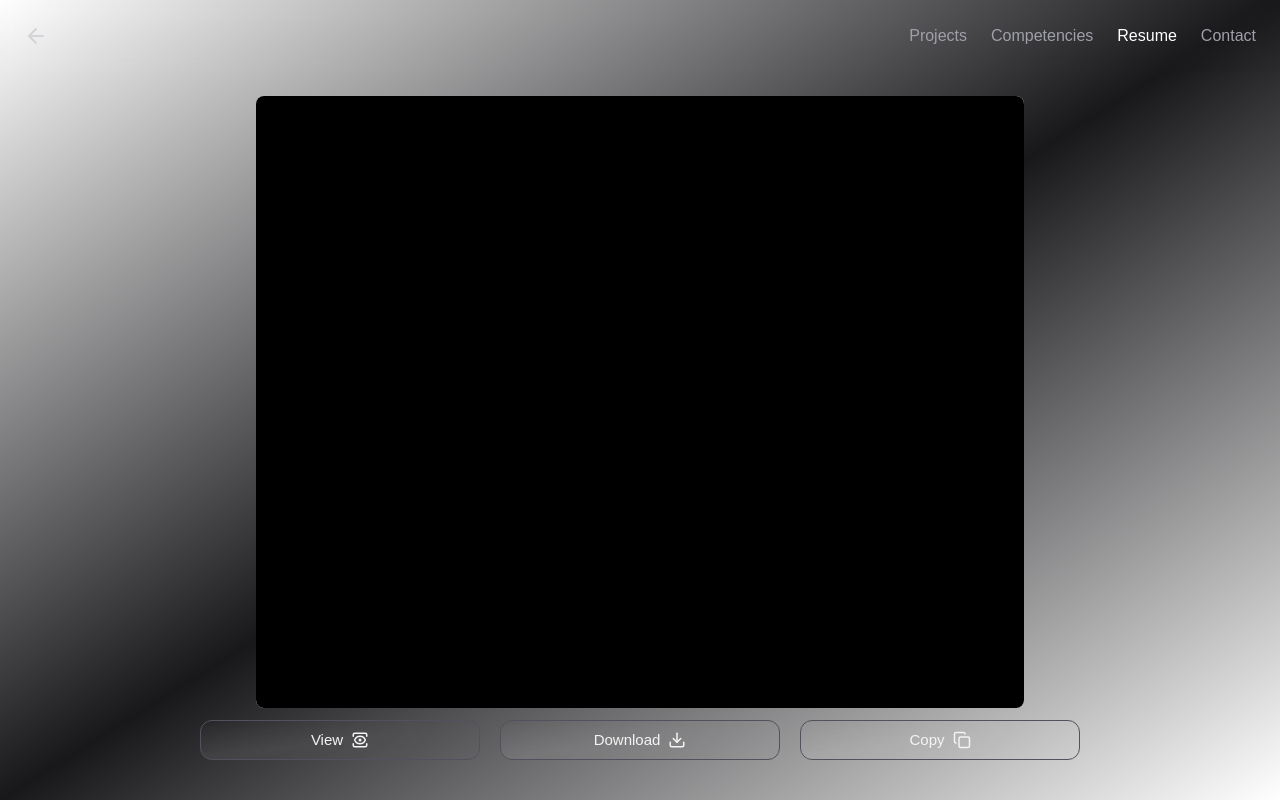
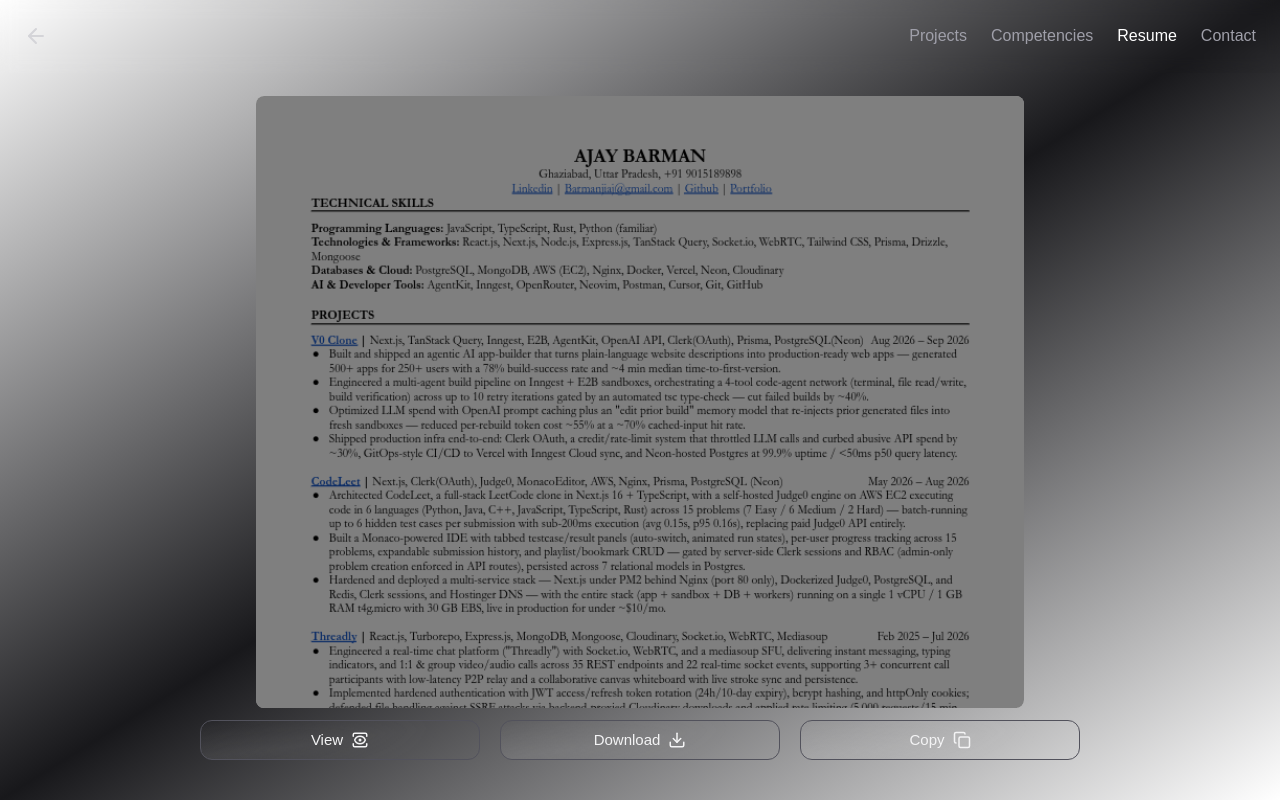
Before and after one commit to Barmanji/Barmanji.com, a Next.js app: page /resume in a window 1280 px wide. Built offline with nearby package versions, Linux system fonts and the light colour scheme; no server answers.

Commit message:
fix: resume now can be seen without clicking

```diff
--- a/app/(pages)/resume/page.tsx
+++ b/app/(pages)/resume/page.tsx
@@ -40,7 +40,7 @@
             onLoad={() => setResumeLoading(false)}
             layout="responsive"
           />
-          <div className="absolute inset-0 bg-black bg-opacity-30 flex items-center justify-center group-hover:bg-opacity-70">
+<div className="absolute inset-0 bg-black/50 flex items-center justify-center group-hover:bg-black/30">
             <View className="text-white opacity-0 group-hover:opacity-100" />
           </div>
         </div>
@@ -64,7 +64,7 @@
                 setTimeout(() => setDownloadTimeout(false), 3000);
                 const link = document.createElement('a');
                 link.href = '/resume.pdf';
-                link.download = 'SatwikBhasin-Resume.pdf';
+                link.download = 'AjayBarman-Resume.pdf';
                 document.body.appendChild(link);
                 link.click();
                 document.body.removeChild(link);
--- a/app/layout.tsx
+++ b/app/layout.tsx
@@ -27,7 +27,7 @@
     siteName: "barmanji.com",
     images: [
       {
-        url: "https://barmanji.vercel.app/og.png",
+        url: "https://www.barmanji.com/og.png",
         width: 1920,
         height: 1080,
       },
```
